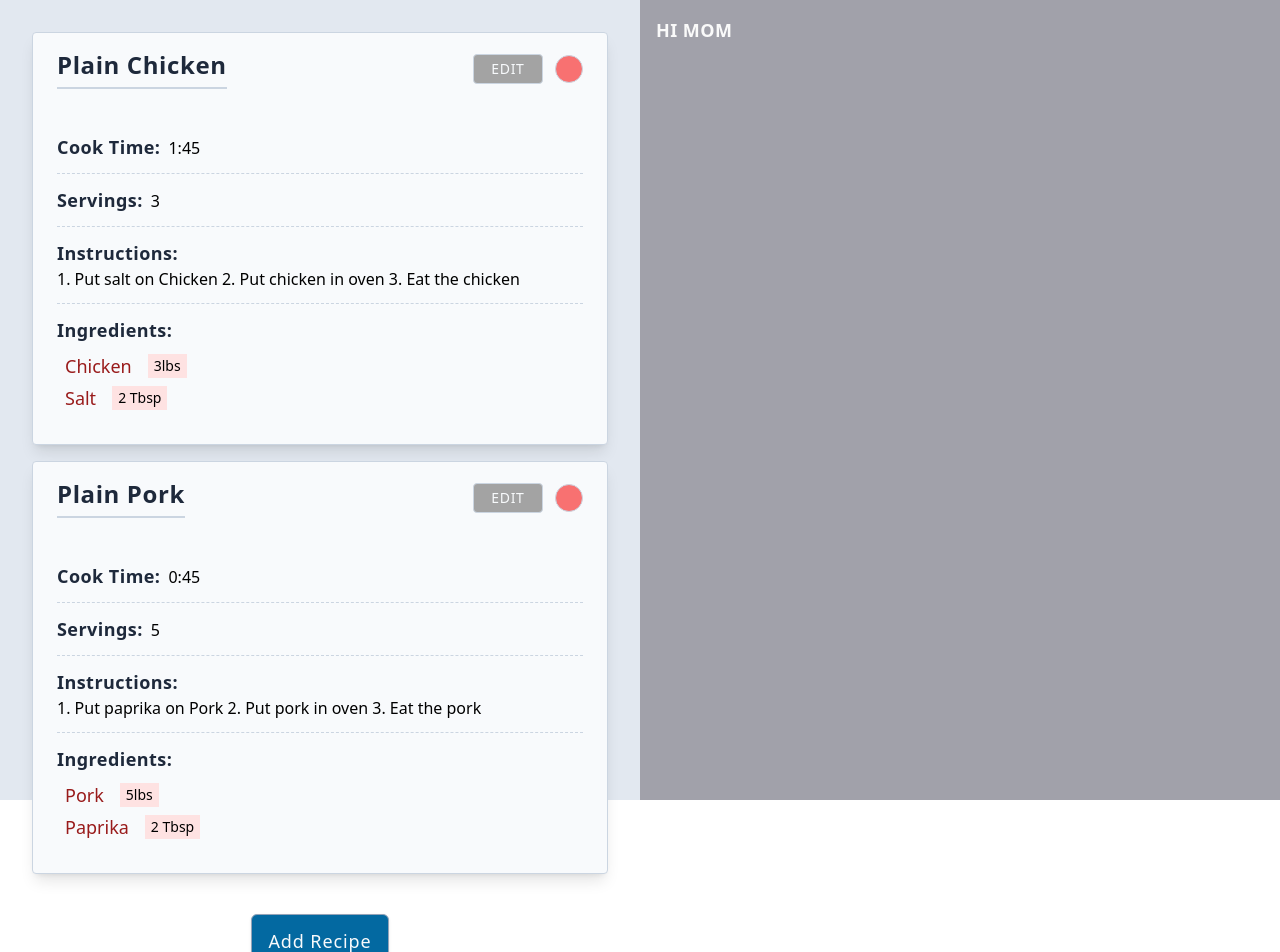
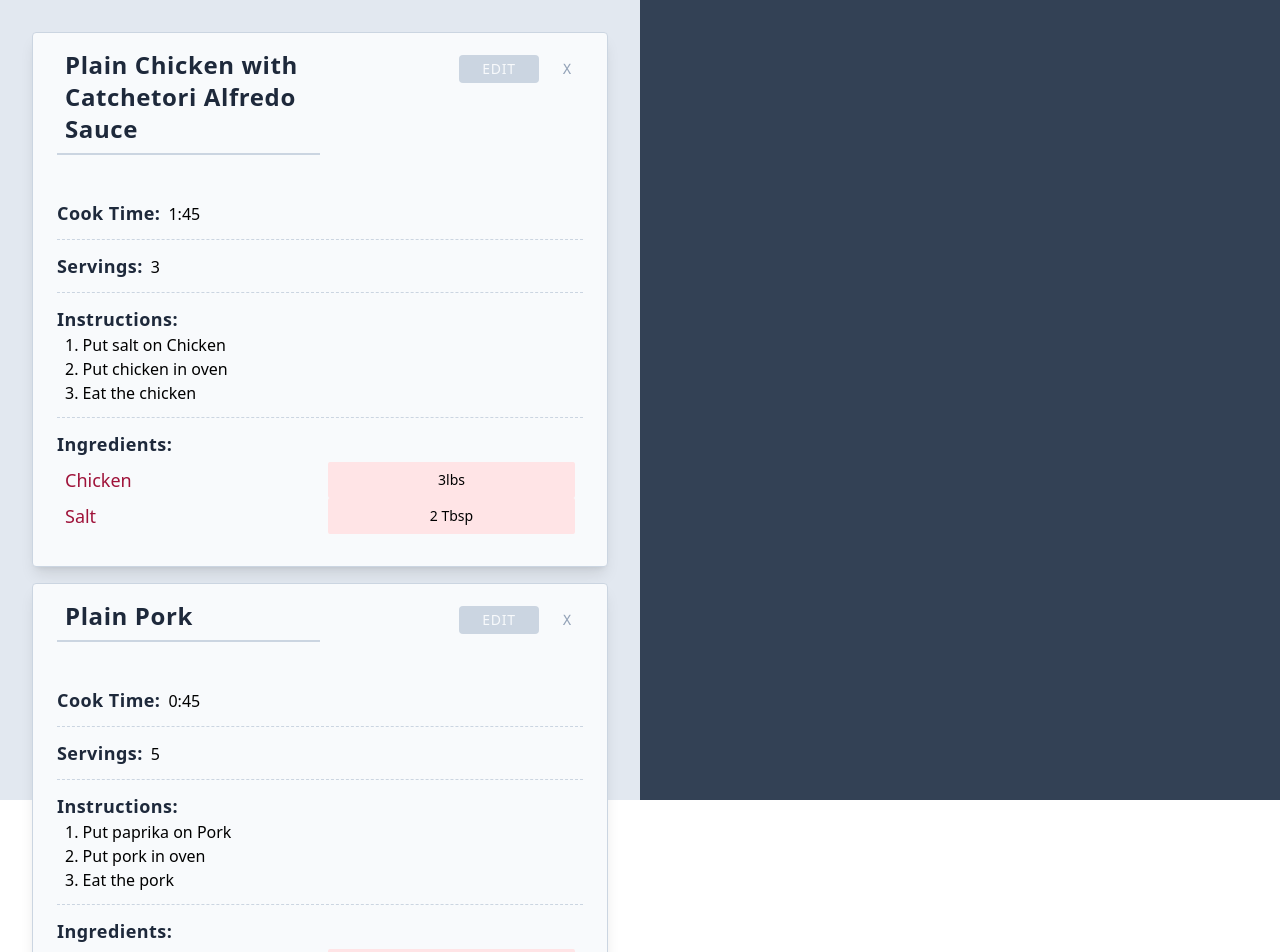
Before and after one commit to Zetrick/cooking_with_react, a React (Create React App) app: page / in a window 1280 px wide. Shown: the top 952 px of the page. Built offline with nearby package versions, Linux system fonts and the light colour scheme.

Commit message:
Push for discord question
How could I use tailwind to achieve the same functionality that is shown in the tutorial? Can't figure it out :\

```diff
--- a/src/Components/App.js
+++ b/src/Components/App.js
@@ -6,8 +6,8 @@ function App() {
   return (
     <div className="flex h-screen bg-slate-200">
       <RecipeList recipes={sampleRecipes} />
-      <div className="w-1/2 bg-zinc-400 p-4 text-lg font-semibold tracking-wide text-zinc-50">
-        HI MOM
+      <div className="w-1/2 bg-slate-700 p-4 text-lg font-semibold tracking-wide text-zinc-50">
+
       </div>
     </div>
   );
@@ -16,12 +16,13 @@ function App() {
 const sampleRecipes = [
   {
     id: 1,
-    name: "Plain Chicken",
+    name: "Plain Chicken with Catchetori Alfredo Sauce",
     servings: 3,
     cookTime: "1:45",
-    instructions: `1. Put salt on Chicken\n
-        2. Put chicken in oven\n
-        3. Eat the chicken`,
+    instructions: [
+      '1. Put salt on Chicken',
+      '2. Put chicken in oven',
+      '3. Eat the chicken' ],
     ingredients: [
       {
         name: "Chicken",
@@ -40,9 +41,10 @@ const sampleRecipes = [
     name: "Plain Pork",
     servings: 5,
     cookTime: "0:45",
-    instructions: `1. Put paprika on Pork\n
-        2. Put pork in oven\n
-        3. Eat the pork`,
+    instructions: [
+      '1. Put paprika on Pork',
+      '2. Put pork in oven',
+      '3. Eat the pork' ],
     ingredients: [
       {
         name: "Pork",
--- a/src/Components/Ingredient.js
+++ b/src/Components/Ingredient.js
@@ -2,9 +2,9 @@ import React from "react";
 
 export default function Ingredient(props) {
   return (
-    <div className="mt-1 flex items-center">
-      <span className="mr-4 text-lg font-medium text-red-800">{props.name}</span>
-      <span className="bg-red-100 px-1.5 py-0.5 text-sm font-light">{props.amount}</span>
+    <div className="grid grid-cols-2 gap-4">
+      <span className="flex items-center mr-4 text-lg font-medium text-rose-800 rounded-sm">{props.name}</span>
+      <span className="flex items-center justify-center py-2 text-sm font-light text-center bg-rose-100 rounded-sm">{props.amount}</span>
     </div>
   );
 }
--- a/src/Components/IngredientList.js
+++ b/src/Components/IngredientList.js
@@ -6,5 +6,5 @@ export default function IngredientList(props) {
     return <Ingredient key={ingredient.id} {...ingredient} />;
   });
 
-  return <div className="ml-2 mt-1 flex flex-col">{ingredientElements}</div>;
+  return <div className="mx-2 mt-1">{ingredientElements}</div>;
 }
--- a/src/Components/Recipe.js
+++ b/src/Components/Recipe.js
@@ -4,47 +4,53 @@ import IngredientList from "./IngredientList";
 export default function Recipe(props) {
   return (
     // CARD
-    <div className="mb-4 rounded border border-slate-300 bg-slate-50 px-6 py-4 shadow-lg">
+    <div className="px-6 py-4 mb-4 border rounded shadow-lg border-slate-300 bg-slate-50">
       {/* CARD CONTENTS */}
-      <div className="mb-8 flex justify-between">
+      <div className="flex justify-between mb-8">
         {/* TITLE */}
-        <h3 className="border-b-2 border-slate-300 text-2xl font-semibold tracking-wide text-slate-800">
-          {props.name}
-        </h3>
+        <div className="w-1/2 border-b-2 border-slate-300">
+          <h3 className="w-full px-2 pb-2 text-2xl font-semibold tracking-wide text-slate-800">
+            {props.name}
+          </h3>
+        </div>
 
         {/* EDIT / DELETE BUTTONS */}
-        <div className="flex h-10 w-2/5 items-center justify-end">
-          <button className="m-1 mx-3 w-1/3 select-none rounded border border-slate-300 bg-neutral-400 p-1 text-sm uppercase tracking-wider text-slate-50 transition-all hover:scale-105 hover:opacity-90">
-            Edit
-          </button>
-          <button className="flex h-7 w-7 select-none items-center justify-center rounded-full border border-slate-300 bg-red-400 p-3 text-sm uppercase tracking-wider text-transparent transition-all hover:w-24 hover:text-slate-50">
-            DELETE
-          </button>
+        <div className="flex justify-end w-2/5 h-10">
+          <div className="flex flex-wrap items-center justify-center h-10 sm:justify-end">
+            <button className="w-20 p-1 m-1 text-sm tracking-wider uppercase transition-all rounded select-none border-slate-300 bg-slate-300 text-slate-50 hover:bg-slate-400">
+              Edit
+            </button>
+              <button className="flex items-center justify-center w-8 h-8 p-3 ml-2 font-mono text-sm uppercase transition-all rounded-full select-none hover:bg-slate-200 text-slate-400">
+                X
+              </button>
+          </div>
         </div>
       </div>
 
       <ul className="divide-y divide-dashed">
         {/* COOK TIME */}
-        <li className="border-slate-300 py-3">
+        <li className="py-3 border-slate-300">
           <span className="mr-2 text-lg font-semibold tracking-wide text-slate-800">
             Cook Time:
           </span>
-          <span>{props.cookTime}</span>
+          <span className="font-light">{props.cookTime}</span>
         </li>
         {/* SERVINGS */}
-        <li className="border-slate-300 py-3">
+        <li className="py-3 border-slate-300">
           <span className="mr-2 text-lg font-semibold tracking-wide text-slate-800">Servings:</span>
-          <span>{props.servings}</span>
+          <span className="font-light">{props.servings}</span>
         </li>
         {/* INSTRUCTIONS */}
-        <li className="border-slate-300 py-3">
+        <li className="py-3 border-slate-300">
           <span className="mr-2 text-lg font-semibold tracking-wide text-slate-800">
             Instructions:
           </span>
-          <div>{props.instructions}</div>
+          <div>{props.instructions.map((inst) => {
+            return <p className="ml-2 font-light">{inst}</p>
+          })}</div>
         </li>
         {/* INGREDIENTS LIST */}
-        <li className="mb-1 border-slate-300 py-3">
+        <li className="py-3 mb-1 border-slate-300">
           <span className="mr-2 text-lg font-semibold tracking-wide text-slate-800">
             Ingredients:
           </span>
--- a/src/Components/RecipeList.js
+++ b/src/Components/RecipeList.js
@@ -4,16 +4,16 @@ import Recipe from "./Recipe";
 export default function RecipeList(props) {
   return (
     // LIST
-    <div className="flex w-1/2 flex-col p-8">
+    <div className="flex flex-col w-1/2 p-8">
       {/* RECIPE CARDS */}
       {props.recipes.map((recipe) => {
         return <Recipe key={recipe.id} {...recipe} />;
       })}
 
       {/* ADD RECIPE BUTTON */}
-      <div className="my-4 flex justify-center">
-        <button className="m-2 select-none rounded-md border border-slate-400 bg-sky-700 py-3 px-4 text-lg tracking-wider text-slate-50 shadow hover:opacity-90 hover:scale-105">
-          Add Recipe
+      <div className="flex justify-center my-4">
+        <button className="flex items-center justify-center w-14 h-14 p-4 m-2 font-mono text-5xl leading-8 tracking-wider text-center rounded-md shadow select-none bg-rose-400 text-slate-50 hover:opacity-90">
+          +
         </button>
       </div>
     </div>
```
